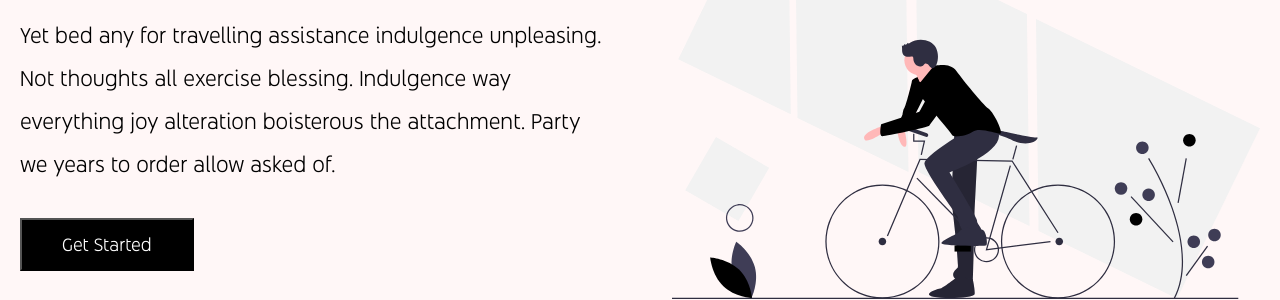
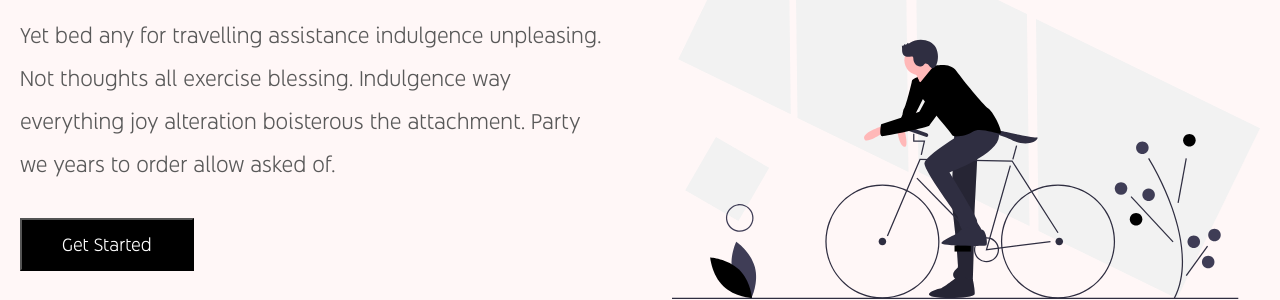
Before and after one commit to SankThomas/exercitium-yt, a plain HTML site: page index.html in a window 1280 px wide. Shown: the part 318-618 px from the top of the page. Drawn offline with Linux system fonts and the light colour scheme.

Commit message:
update paragraph color

```diff
--- a/index.css
+++ b/index.css
@@ -68,6 +68,7 @@ header {
 
 .showcase p {
   line-height: 1.8;
+  color: #595959;
   margin-bottom: 2rem;
 }
 
```
